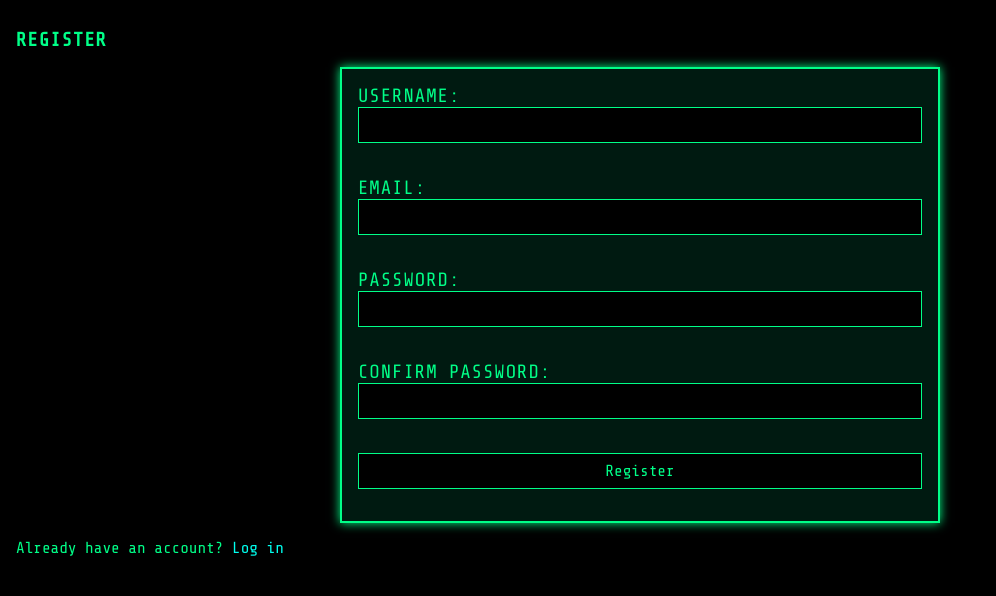
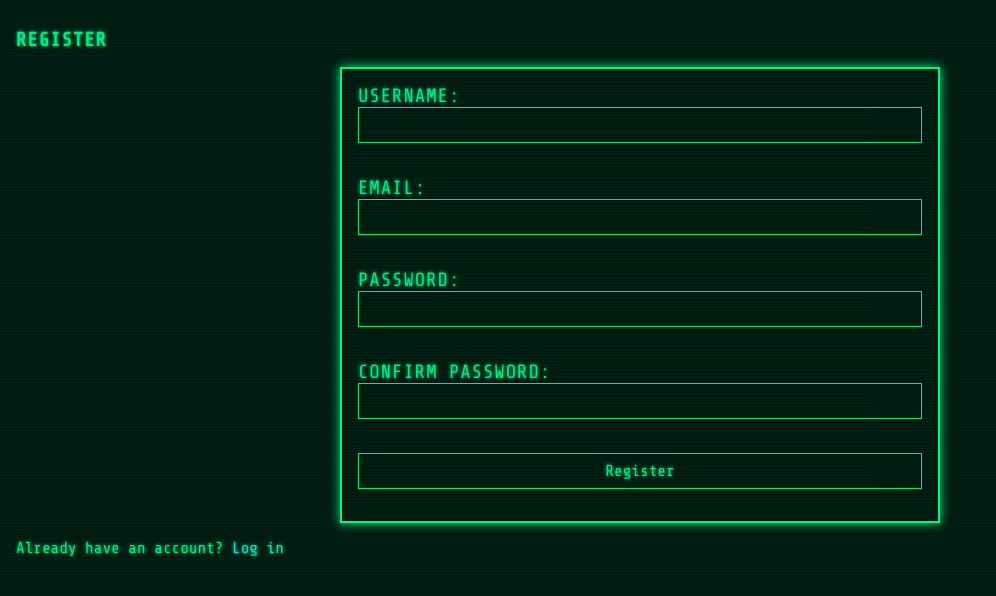
Before and after one commit to mlkeen/redshift-app, a Flask app: page /register in a window 1280 px wide. Shown: the top 596 px of the page, without its empty margins (0-996 px from the left). Run offline with Flask 3, Linux system fonts and the light colour scheme.

Commit message:
Working on retro display

```diff
--- a/app/static/css/retro.css
+++ b/app/static/css/retro.css
@@ -1,11 +1,16 @@
 @import url('https://fonts.googleapis.com/css2?family=Share+Tech+Mono&display=swap');
 
 body {
-  background-color: #000;
+  background-color: #001a11;
   color: #00ff88;
   font-family: 'Share Tech Mono', monospace;
   margin: 0;
   padding: 1rem;
+  animation: flickerAnim 2.4s infinite alternate;
+}
+
+a, h1, h2, h3, p, label, input, textarea, button, .nav-bar, .panel {
+  animation: flickerAnim 2.4s infinite alternate;
 }
 
 a {
@@ -28,7 +33,7 @@ form, .panel, .container {
 }
 
 input, textarea, button {
-  background-color: #000;
+  background-color: #001a11;
   color: #00ff88;
   border: 1px solid #00ff88;
   font-family: inherit;
@@ -110,3 +115,37 @@ pre.logo {
 .control-nav a:hover {
   color: #ff99dd;
 }
+
+@keyframes flickerAnim {
+  0%   { opacity: 1; text-shadow: 0 0 2px #00ff88; }
+  15%  { opacity: 0.93; text-shadow: 0 0 3px #00ffaa; }
+  20%  { opacity: 1; text-shadow: 0 0 1px #00cc88; }
+  35%  { opacity: 0.98; }
+  40%  { opacity: 1; }
+  90%  { opacity: 0.96; text-shadow: 0 0 4px #00ffaa; }
+  100% { opacity: 1; }
+}
+
+body::before {
+  content: "";
+  position: fixed;
+  top: 0;
+  left: 0;
+  width: 100%;
+  height: 100%;
+  pointer-events: none;
+  background: repeating-linear-gradient(
+    to bottom,
+    rgba(0, 255, 136, 0.05) 0px,
+    rgba(0, 255, 136, 0.05) 1px,
+    transparent 1px,
+    transparent 3px
+  );
+  z-index: 9999;
+  animation: roll 180s linear infinite;
+}
+
+@keyframes roll {
+  0% { background-position: 0 0; }
+  100% { background-position: 0 100px; }
+}
```
